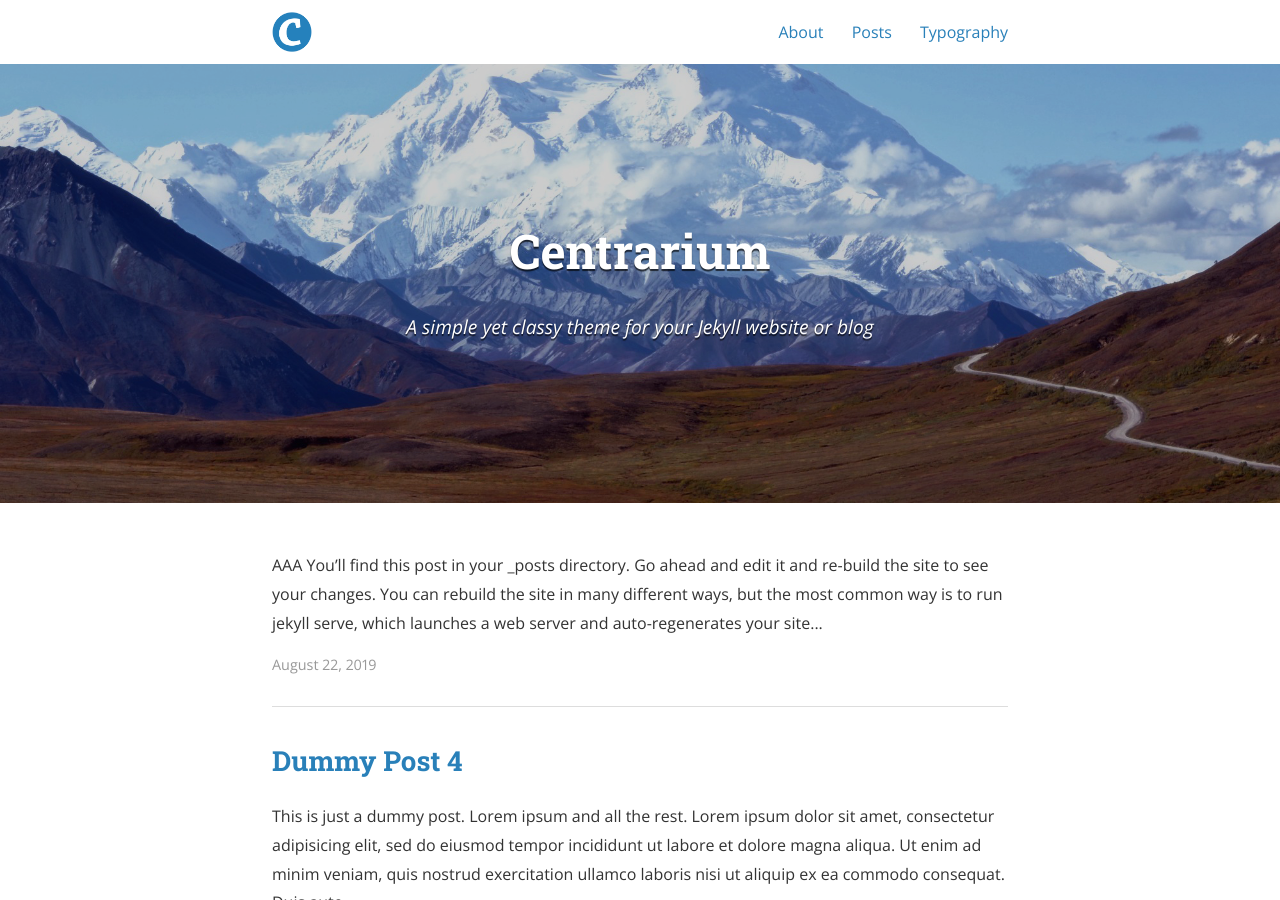
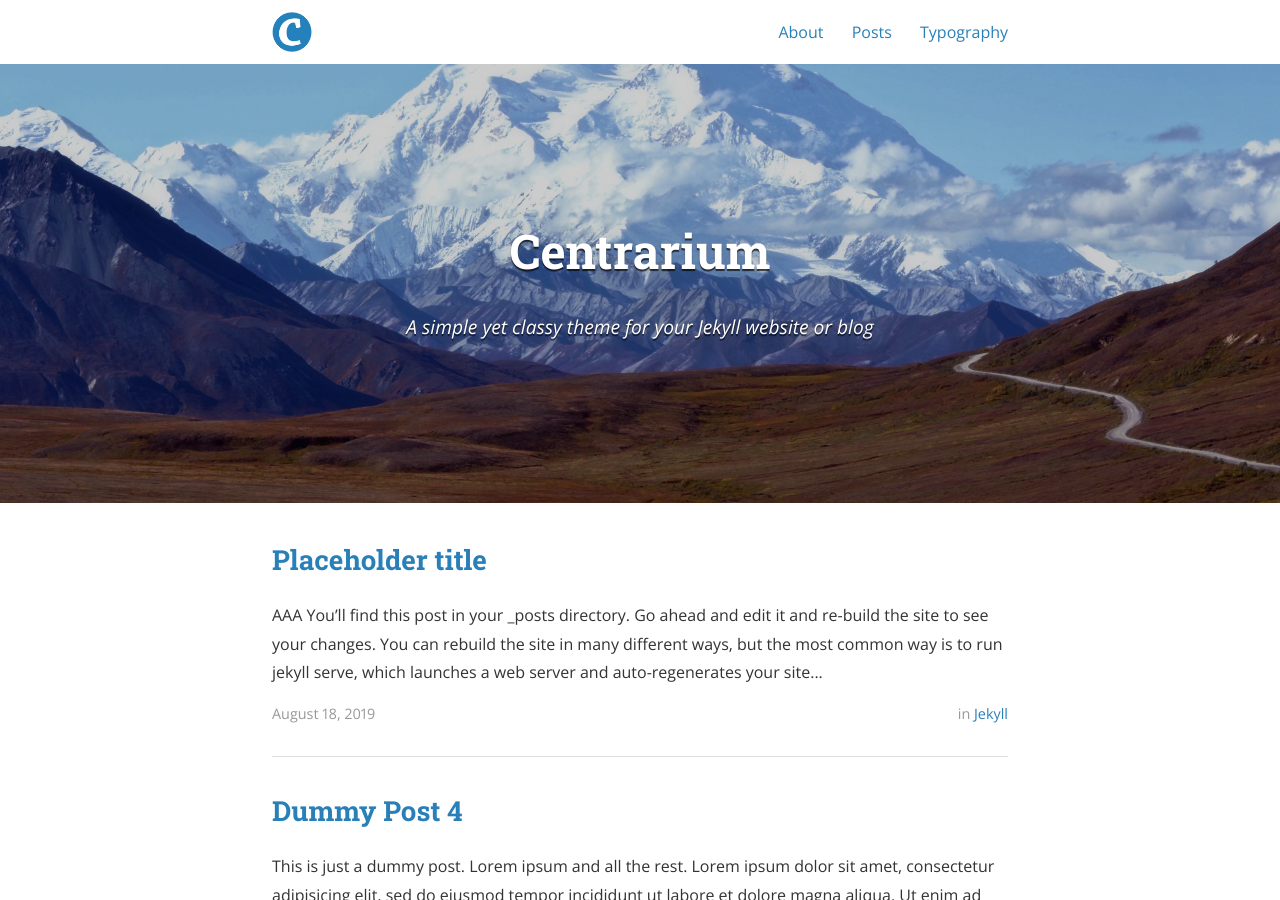
Before and after one commit to bkocis/bkocis.github.io, a Jekyll site: the page built from index.html, in a window 1280 px wide and 900 px high. Built offline with Jekyll 4.4.1, drawn with Linux system fonts in a browser that asks for light colours; nearby versions of some CDN libraries; the list of posts is cut into pages by our own code.

Commit message:
Update 2015-04-18-welcome-to-jekyll.markdown

```diff
--- a/_posts/2015-04-18-welcome-to-jekyll.markdown
+++ b/_posts/2015-04-18-welcome-to-jekyll.markdown
@@ -1,6 +1,6 @@
 ---
 layout: post
-title: "Placeholder title" <img src:"https://upload.wikimedia.org/wikipedia/commons/thumb/f/fe/Kernel_Machine.svg/1200px-Kernel_Machine.svg.png" width="200">
+title: "Placeholder title"
 date:   2019-08-18 08:43:59
 author: Ben Centra
 categories: Jekyll
```
